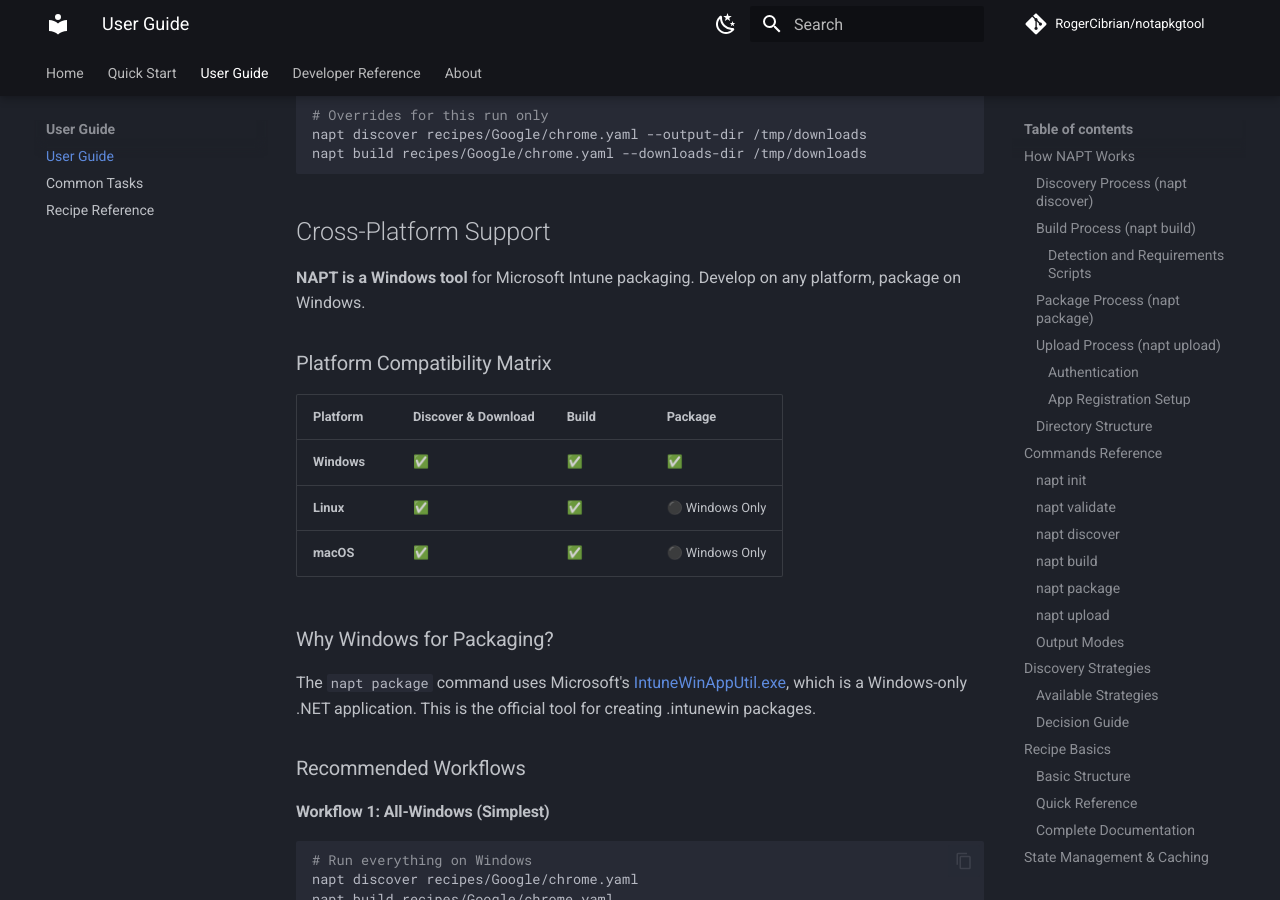
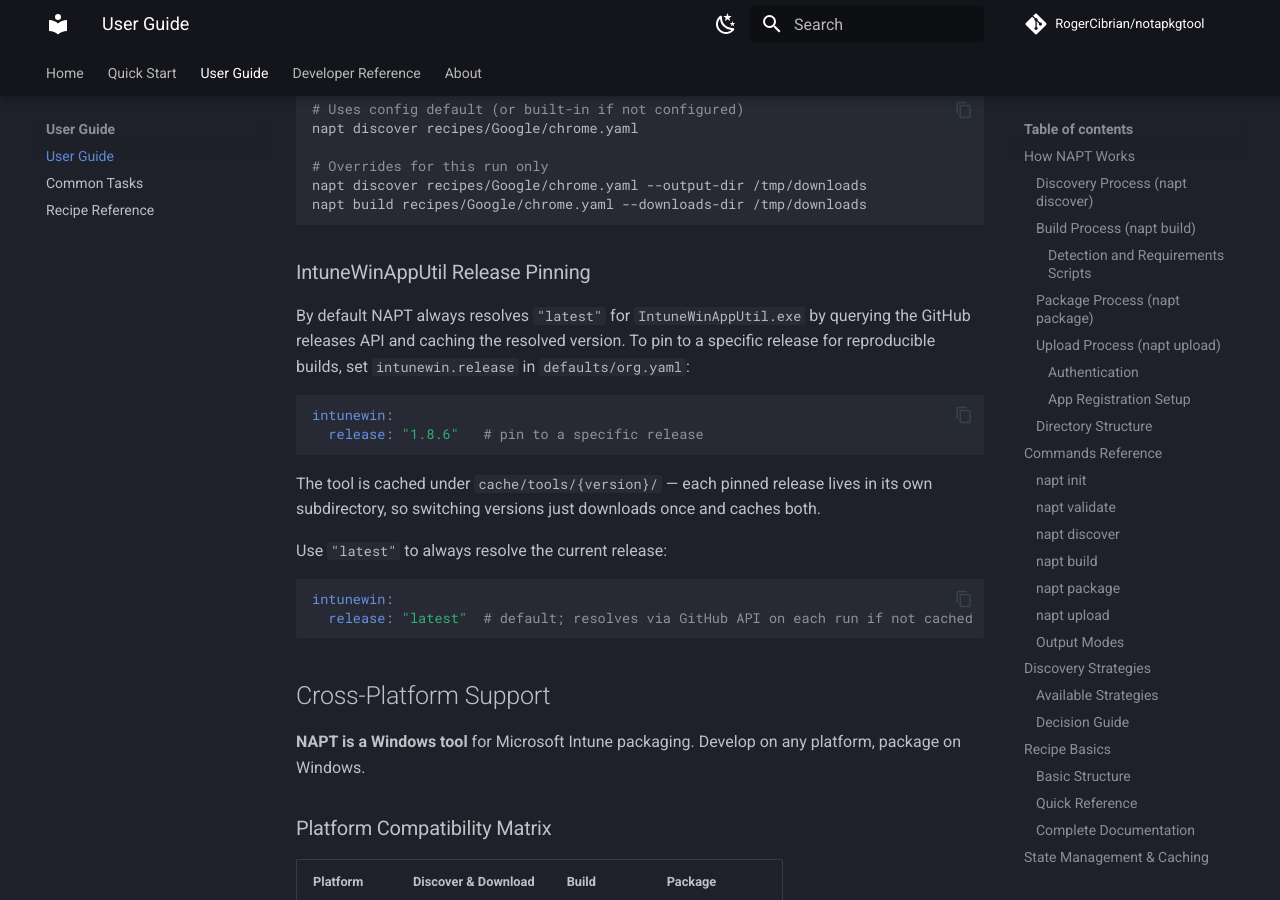
Before and after one commit to RogerCibrian/notapkgtool, an MkDocs documentation site: the page built from docs/user-guide.md, in a window 1280 px wide and 900 px high, scrolled down 17247 px. Built offline with MkDocs 1.6.1 and Material for MkDocs 9.7.7, drawn with Linux system fonts in a browser that asks for light colours; comment, search, counter and statistics services are not loaded; some of the changed text lies outside the part shown.

Commit message:
docs: Document intunewin.release config and update changelog

````diff
--- a/docs/user-guide.md
+++ b/docs/user-guide.md
@@ -156,7 +156,10 @@
     - `Files/` directory
     - `Invoke-AppDeployToolkit.ps1` script
     - `Invoke-AppDeployToolkit.exe` launcher
-3. **Get IntuneWinAppUtil** - Downloads/caches `IntuneWinAppUtil.exe` from Microsoft's GitHub repository if not already cached
+3. **Get IntuneWinAppUtil** - Downloads/caches `IntuneWinAppUtil.exe` from Microsoft's GitHub
+   repository. The release is controlled by `intunewin.release` in `defaults/org.yaml`
+   (default: `"latest"`). The tool is cached under `cache/tools/{version}/` so each
+   pinned release is stored independently
 4. **Create Package** - Runs `IntuneWinAppUtil.exe` to create `.intunewin` file:
     - Input: `packagefiles/` subdirectory of the build (PSADT structure)
     - Output: `Invoke-AppDeployToolkit.intunewin` in `packages/{app_id}/{version}/`
@@ -602,6 +605,28 @@
 napt build recipes/Google/chrome.yaml --downloads-dir /tmp/downloads
 ```
 
+### IntuneWinAppUtil Release Pinning
+
+By default NAPT always resolves `"latest"` for `IntuneWinAppUtil.exe` by querying
+the GitHub releases API and caching the resolved version.
+To pin to a specific release for reproducible builds, set `intunewin.release` in
+`defaults/org.yaml`:
+
+```yaml
+intunewin:
+  release: "1.8.6"   # pin to a specific release
+```
+
+The tool is cached under `cache/tools/{version}/` — each pinned release lives in
+its own subdirectory, so switching versions just downloads once and caches both.
+
+Use `"latest"` to always resolve the current release:
+
+```yaml
+intunewin:
+  release: "latest"  # default; resolves via GitHub API on each run if not cached
+```
+
 ## Cross-Platform Support
 
 **NAPT is a Windows tool** for Microsoft Intune packaging. Develop on any platform, package on Windows.
````
Also changed, not shown: docs/changelog.md (+4 -0 lines).
